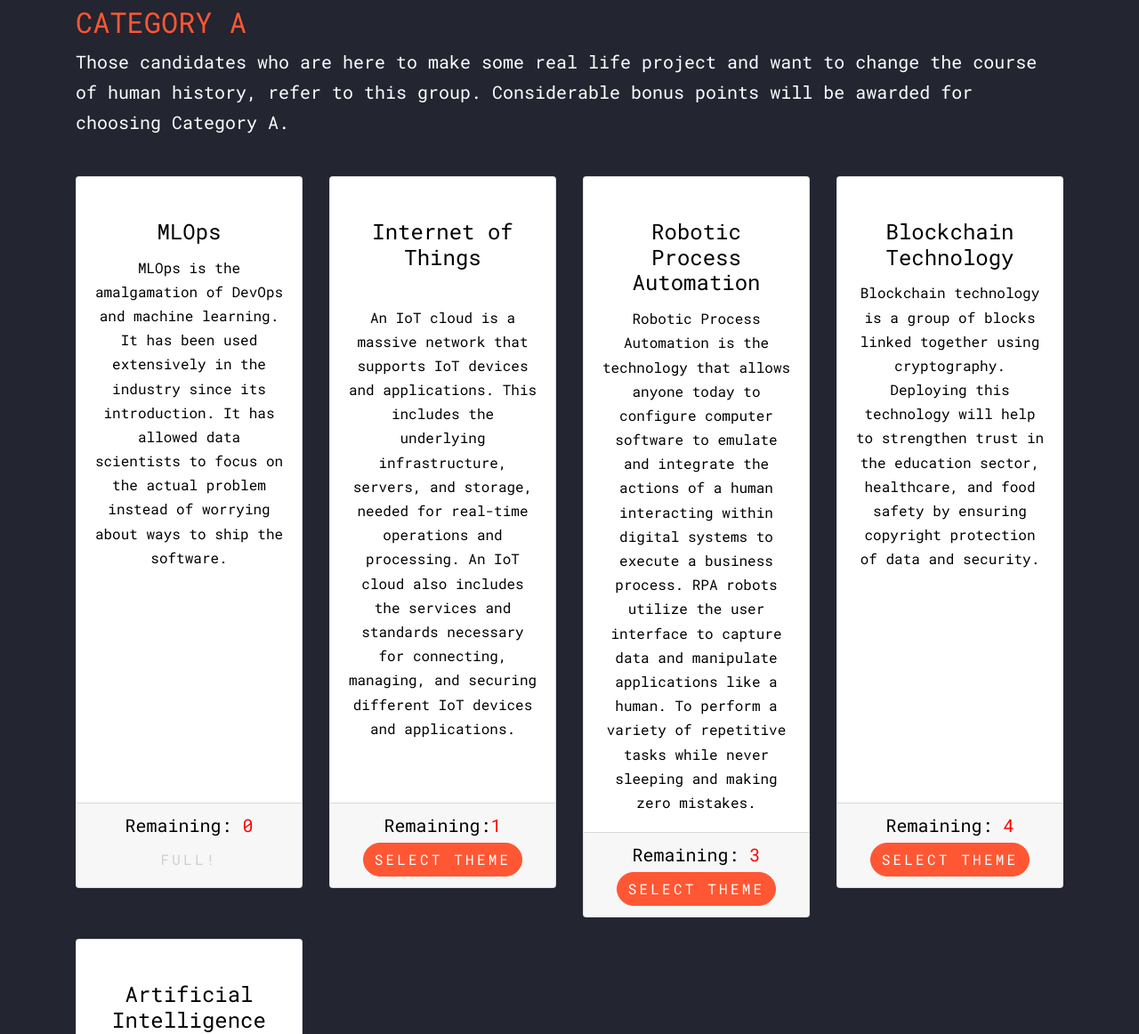
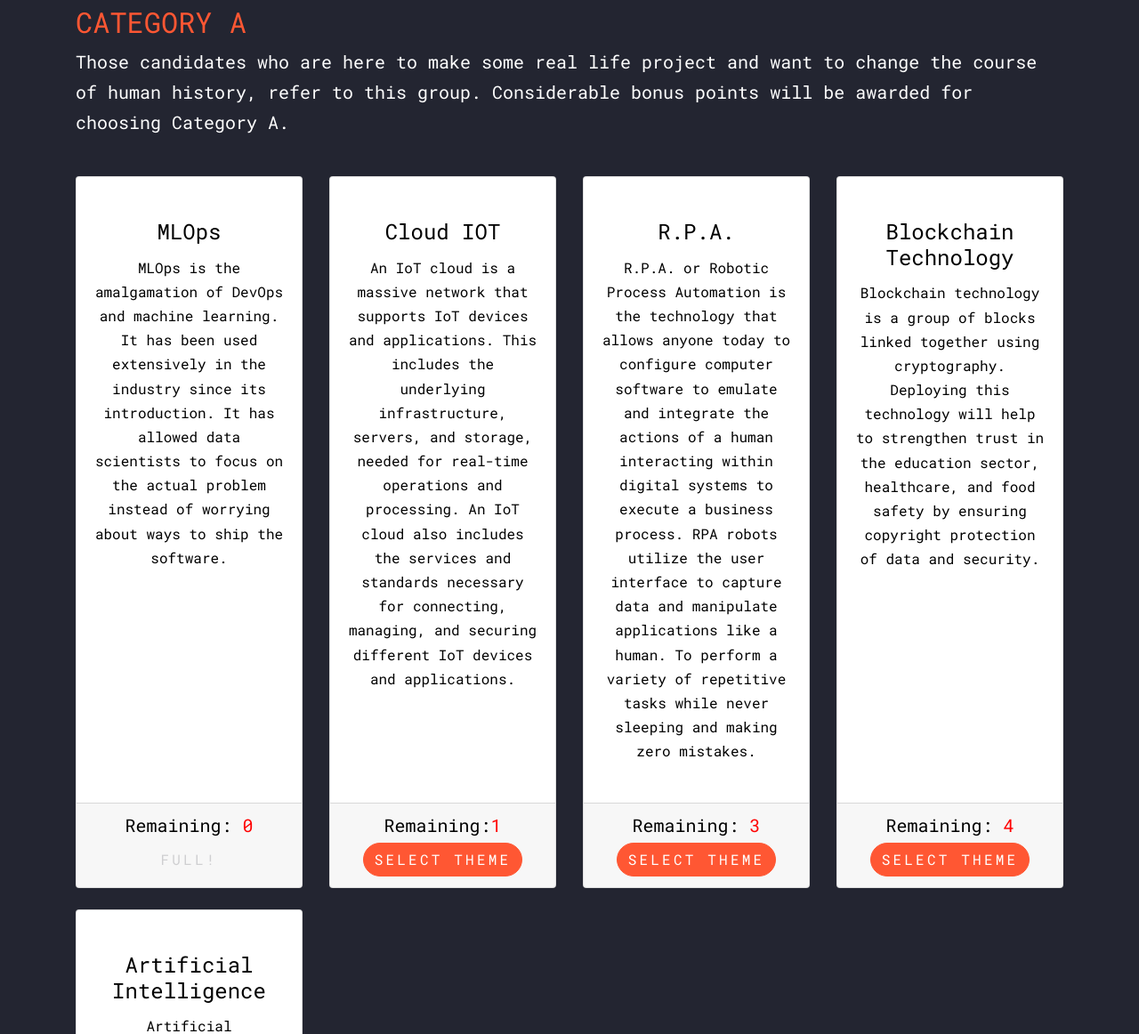
Before and after one commit to Gaurvendra/Hackathon-5.0, a PHP site: page /theme/index.php in a window 1280 px wide. Shown: the part 714-1876 px from the top of the page at 89% size. Run offline with PHP 8.4, Linux system fonts and the light colour scheme; the visitor is signed in with stand-in values (Sample User, id 1); data comes from the database, SQL or seed files in the repository; some web fonts are replaced.

Commit message:
Themes Corrected

```diff
--- a/theme/index.php
+++ b/theme/index.php
@@ -153,8 +153,7 @@ $counter = mysql_query("SELECT counter FROM counter");
 
                                     <div class="card-body">
                                         <br>
-                                        <h4 class="card-title" style="color:black;">Internet of Things</h4>
-                                        <br>
+                                        <h4 class="card-title" style="color:black;">Cloud IOT</h4>
 
                                         <p class="card-text" style="color:black;">An IoT cloud is a massive network that supports IoT devices and applications. This includes the underlying infrastructure, servers, and storage, needed for real-time operations and processing. An IoT cloud also includes the services and standards necessary for connecting, managing, and securing different IoT devices and applications.</p>
                                     </div>
@@ -178,8 +177,8 @@ $counter = mysql_query("SELECT counter FROM counter");
                             <div class="col-lg-3 col-md-6 mb-4">
                                 <div class="card">
                                     <div class="card-body"><br>
-                                        <h4 class="card-title" style="color:black;">Robotic Process Automation</h4>
-                                        <p class="card-text" style="color:black;">Robotic Process Automation is the technology that allows anyone today to configure computer software to emulate and integrate the actions of a human interacting within digital systems to execute a business process. RPA robots utilize the user interface to capture data and manipulate applications like a human. To perform a variety of repetitive tasks while never sleeping and making zero mistakes.</p>
+                                        <h4 class="card-title" style="color:black;">R.P.A.</h4>
+                                        <p class="card-text" style="color:black;">R.P.A. or Robotic Process Automation is the technology that allows anyone today to configure computer software to emulate and integrate the actions of a human interacting within digital systems to execute a business process. RPA robots utilize the user interface to capture data and manipulate applications like a human. To perform a variety of repetitive tasks while never sleeping and making zero mistakes.</p>
                                     </div>
                                     <div class="card-footer">
                                         <h5 style="color:black;"> Remaining: <span style="color:red"><?php echo mysql_result($counter, 2);?></span>
```
